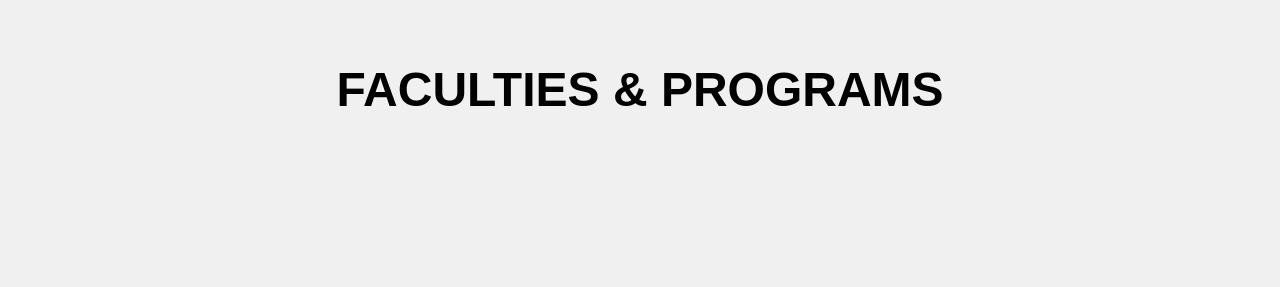
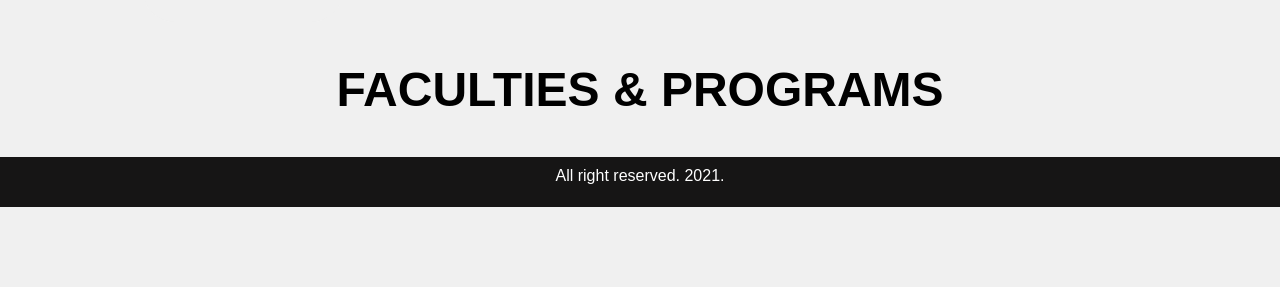
Before and after one commit to frakenom/cms-group9, a PHP site: page / in a window 1280 px wide. Shown: the part 71-358 px from the top of the page. Run offline with PHP 8.4, Linux system fonts and the light colour scheme; data that the repository does not hold is empty.

Commit message:
Update index.php

```diff
--- a/index.php
+++ b/index.php
@@ -53,10 +53,10 @@
                                 <a id="active" class="one" href="http://mmdd209-group9.infinityfreeapp.com">Home</a>
                             </li>
                             <li>
-                                <a class="two" href="department.html">Department</a>
+                                <a class="two" href="department.php">Department</a>
                             </li>
                             <li>
-                                <a class="three" href="purchase.html">Contact</a>
+                                <a class="three" href="contact.php">Contact</a>
                             </li>
                         </ul>
                     </div>
@@ -109,7 +109,15 @@
 
                     </div>
             </section>
+
+
         </div>
+
+        <footer>
+                <div class="bottom-footer">
+                    <h3>All right reserved. 2021.</h3>
+                </div>
+        </footer>
 
     </body>
 </html>
```
